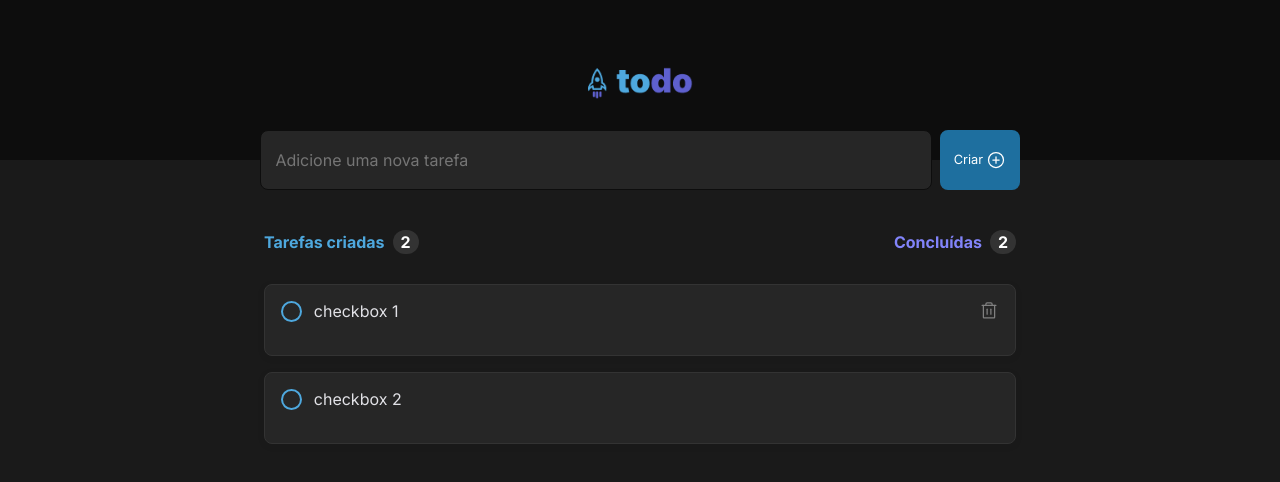
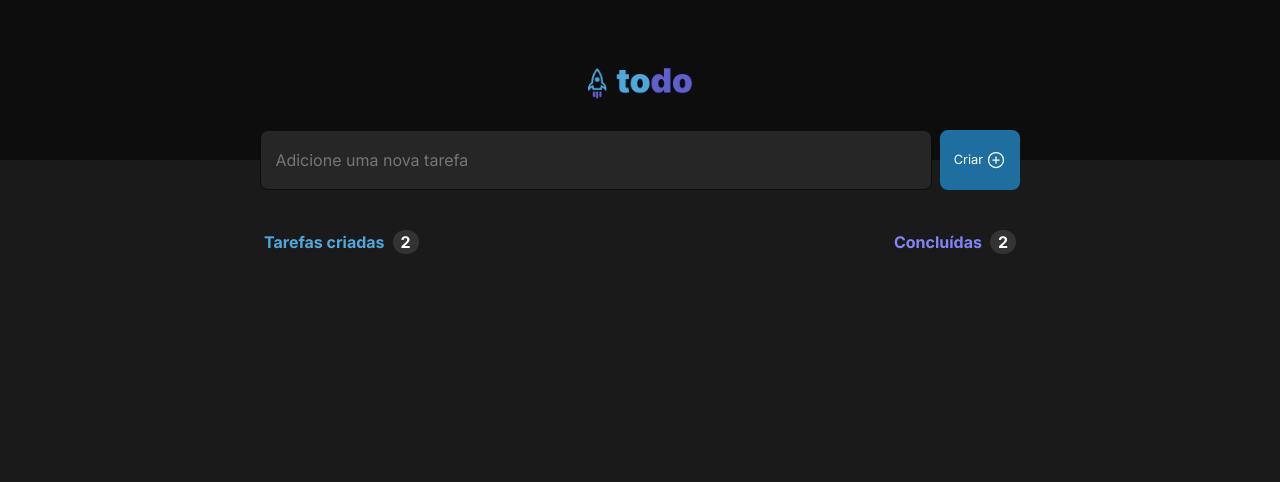
Before and after one commit to jnorberto23/igniteTodo, a React (Vite) app: page / in a window 1280 px wide. Shown: the top 482 px of the page. Built offline with nearby package versions, Linux system fonts and the light colour scheme.

Commit message:
✨add handleInputTestChange and handleCreateNewTask

```diff
--- a/src/App.tsx
+++ b/src/App.tsx
@@ -11,7 +11,6 @@ export function App() {
       <main className={styles.container}>
         <Header />
         <CreateTask />
-        <Tasks />
       </main>
     </Fragment>
   );
--- a/src/components/CreateTask.module.css
+++ b/src/components/CreateTask.module.css
@@ -12,6 +12,7 @@
 }
 
 .wrapper input {
+  color: var(--white);
   padding: 0.9rem;
   gap: 8px;
   width: 42rem;
--- a/src/components/CreateTask.tsx
+++ b/src/components/CreateTask.tsx
@@ -1,17 +1,39 @@
 import { PlusCircle } from "phosphor-react";
+import { Fragment, useState } from "react";
 import styles from "./CreateTask.module.css";
+import { Tasks } from "./Tasks";
 
 export function CreateTask() {
+  const [inputTask, setInputTask] = useState<string>("");
+  const [tasks, setTasks] = useState<string[]>([]);
+
+  function handleInputTestChange(e: React.ChangeEvent<HTMLInputElement>): void {
+    setInputTask(e.target.value);
+  }
+  function handleCreateNewTask(e: React.MouseEvent<HTMLElement>): void {
+    e.preventDefault();
+    setTasks([...tasks, inputTask]);
+    setInputTask("");
+  }
+
   return (
+    <Fragment>
       <div className={styles.container}>
-      <form action="">
+        <form>
           <div className={styles.wrapper}>
-          <input type="text" placeholder="Adicione uma nova tarefa" />
-          <button type="submit" title="Criar">
+            <input
+              onChange={handleInputTestChange}
+              type="text"
+              value={inputTask}
+              placeholder="Adicione uma nova tarefa"
+            />
+            <button onClick={handleCreateNewTask} title="Criar">
               Criar <PlusCircle size={20} />
             </button>
           </div>
         </form>
       </div>
+      <Tasks data={tasks} />
+    </Fragment>
   );
 }
--- a/src/components/Tasks.tsx
+++ b/src/components/Tasks.tsx
@@ -1,6 +1,11 @@
 import { Trash } from "phosphor-react";
 import styles from "./Tasks.module.css";
-export function Tasks() {
+
+type PropsType = {
+  data: string[];
+};
+
+export function Tasks({ data }: PropsType) {
   return (
     <article>
       <article className={styles.tasksInfo}>
@@ -13,17 +18,16 @@ export function Tasks() {
           <span>2</span>
         </strong>
       </article>
-      <fieldset className={styles.contentList}>
+
+      {data.map((task: string) => (
         <label className={styles.contentItem}>
-          <input type="checkbox" className={styles.checkboxRound} /> checkbox 1
+          <input type="checkbox" className={styles.checkboxRound} />
+          {task}
           <button className={styles.removeIcon}>
             <Trash size={20} />
           </button>
         </label>
-        <label className={styles.contentItem}>
-          <input type="checkbox" className={styles.checkboxRound} /> checkbox 2
-        </label>
-      </fieldset>
+      ))}
     </article>
   );
 }
```
Lines whose indentation alone changed are shown as unchanged.
